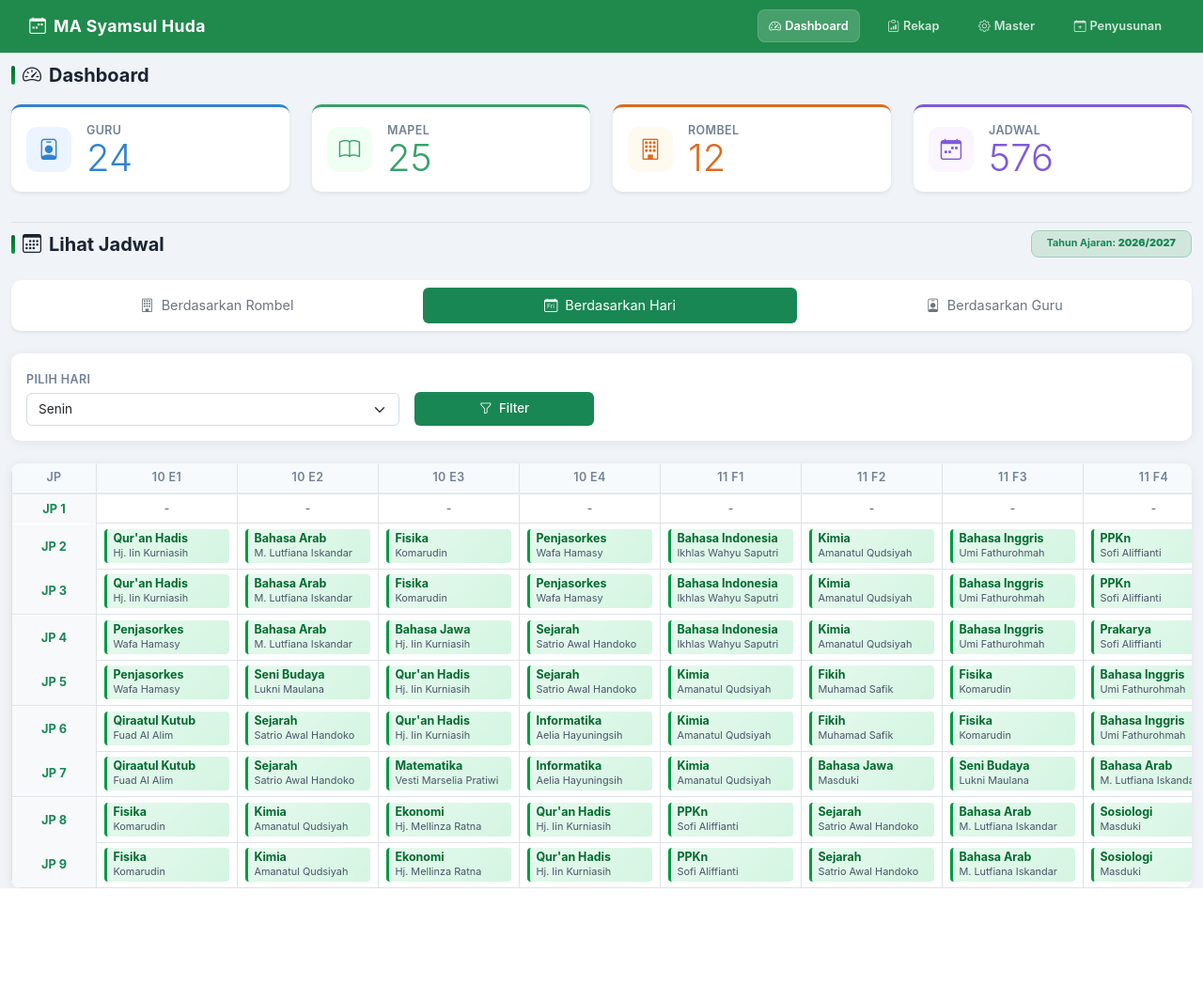
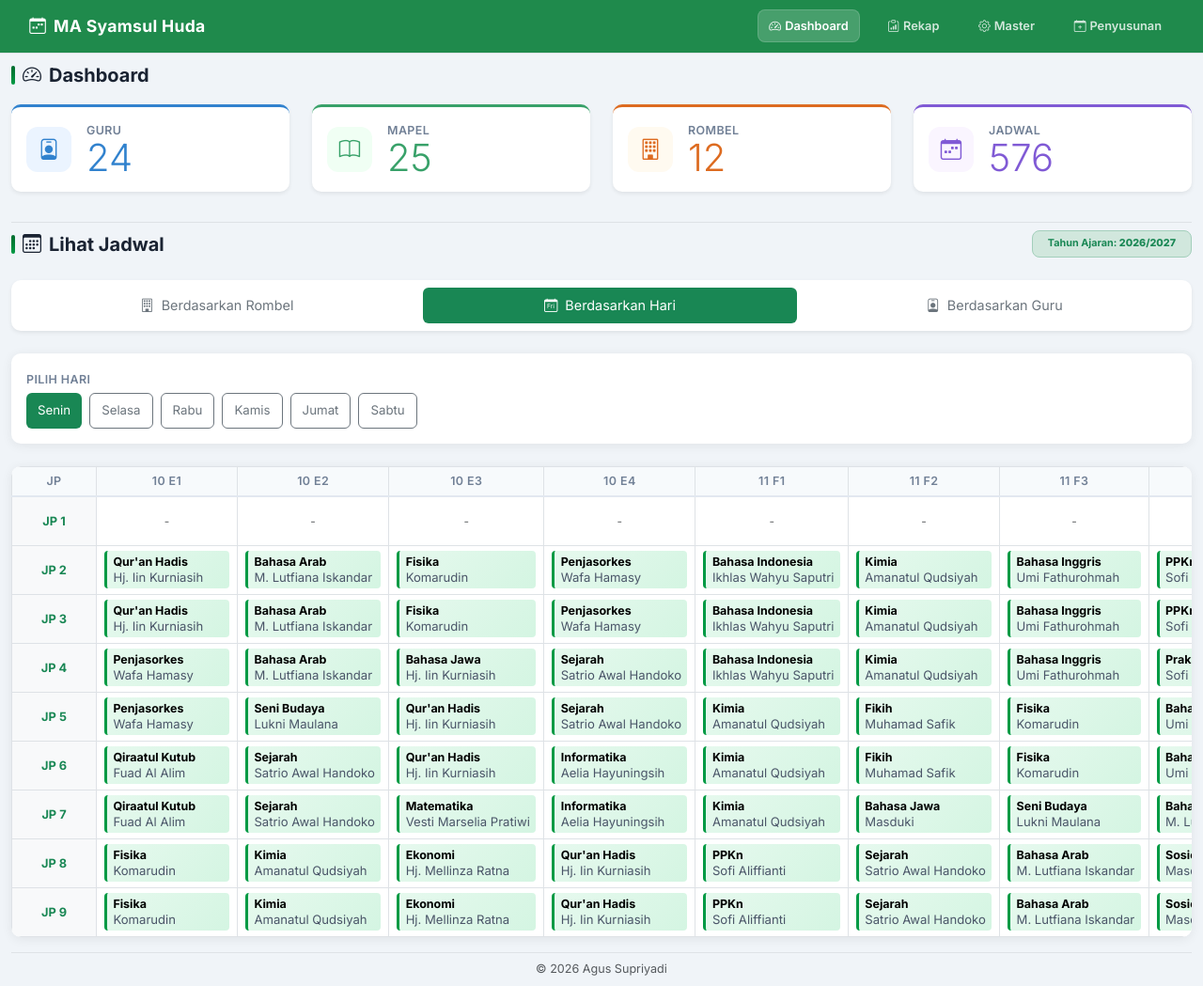
Before and after one commit to agus2s/jadwal-grid, a PHP site: page /index.php?tab=day&day=Senin in a window 1280 px wide. Shown: the whole page at 94% size. Before the commit the page ends 945 px from the top, so only its background shows below. Run offline with PHP 8.4, Linux system fonts and the light colour scheme; data comes from the database, SQL or seed files in the repository; both versions use the stored data as it was after the commit.

Commit message:
Improve schedule UI and day filters
Updated the schedule and dashboard cells to use fixed-height layouts with cleaner text truncation and a more compact, readable card style. The day filter now uses selectable buttons instead of a dropdown, and the app header/footer were refreshed with a custom Inter font and a footer section.

```diff
--- a/assets/css/app.css
+++ b/assets/css/app.css
@@ -7,7 +7,7 @@
 
 body {
     background: #f0f4f8;
-    font-family: -apple-system, BlinkMacSystemFont, "Segoe UI", Roboto, Helvetica, Arial, sans-serif;
+    font-family: 'Inter', -apple-system, BlinkMacSystemFont, "Segoe UI", Roboto, Helvetica, Arial, sans-serif;
     font-size: 0.9rem;
     color: #1a2332;
     padding-top: 0;
@@ -273,10 +273,11 @@ aside .list-group-item.active {
 .schedule-cell {
     min-width: 150px;
     min-height: 52px;
-    height: auto;
-    vertical-align: top;
+    height: 52px;
+    vertical-align: middle;
     padding: .35rem !important;
     transition: background .15s;
+    overflow: hidden;
 }
 
 .schedule-cell:hover {
@@ -285,28 +286,38 @@ aside .list-group-item.active {
 
 .dashboard-cell {
     min-height: 52px;
-    height: auto;
-    vertical-align: top;
+    height: 52px;
+    vertical-align: middle;
+    overflow: hidden;
 }
 
 .cell-entry {
-    display: inline-block;
+    display: flex;
+    flex-direction: column;
+    justify-content: center;
+    gap: .15rem;
     background: linear-gradient(135deg, #e6f9ee, #d4f5e2);
     border-left: 3px solid #009a44;
     border-radius: 4px;
     padding: .2rem .4rem;
     font-size: .78rem;
-    line-height: 1.2;
+    line-height: 1.1;
     width: 100%;
+    height: 100%;
+    overflow: hidden;
 }
 
-.cell-entry strong {
-    color: #006b2e;
+.cell-entry strong,
+.cell-entry small {
     display: block;
+    white-space: nowrap;
+    overflow: hidden;
+    text-overflow: ellipsis;
 }
 
 .cell-entry small {
     color: #4a5568;
+    font-size: .82rem;
 }
 
 /* Day row header colours */
--- a/index.php
+++ b/index.php
@@ -130,15 +130,16 @@ if ($tab === 'rombel' && $selected_class_id) {
                         </select>
                     </div>
                 <?php elseif ($tab === 'day'): ?>
-                    <div class="col-md-4">
+                    <div class="col-md-8">
                         <label class="form-label">Pilih Hari</label>
-                        <select name="day" class="form-select" onchange="this.form.submit()">
+                        <div class="d-flex flex-wrap gap-2">
                             <?php foreach ($days as $d): ?>
-                                <option value="<?= e($d) ?>" <?= $selected_day === $d ? 'selected' : '' ?>>
+                                <button type="submit" name="day" value="<?= e($d) ?>"
+                                        class="btn <?= $selected_day === $d ? 'btn-success' : 'btn-outline-secondary' ?> py-2">
                                     <?= e($d) ?>
-                                </option>
+                                </button>
                             <?php endforeach; ?>
-                        </select>
+                        </div>
                     </div>
                 <?php elseif ($tab === 'teacher'): ?>
                     <div class="col-md-4">
@@ -153,11 +154,13 @@ if ($tab === 'rombel' && $selected_class_id) {
                     </div>
                 <?php endif; ?>
 
-                <div class="col-md-2">
-                    <button type="submit" class="btn btn-success w-100 py-2">
-                        <i class="bi bi-funnel me-1"></i> Filter
-                    </button>
-                </div>
+                <?php if ($tab !== 'day'): ?>
+                    <div class="col-md-2">
+                        <button type="submit" class="btn btn-secondary py-2">
+                            <i class="bi bi-funnel me-1"></i> Filter
+                        </button>
+                    </div>
+                <?php endif; ?>
             </form>
         </div>
     </div>
--- a/templates/footer.php
+++ b/templates/footer.php
@@ -1,4 +1,11 @@
                 </main>
+
+                <footer class="mt-3 py-2 border-top">
+                    <div class="container-fluid text-center text-muted small">
+                        &copy; <?= date('Y') ?> Agus Supriyadi
+                    </div>
+                </footer>
+
         </div>
         <script src="https://cdn.jsdelivr.net/npm/bootstrap@5.3.3/dist/js/bootstrap.bundle.min.js"></script>
     </body>
--- a/templates/header.php
+++ b/templates/header.php
@@ -19,6 +19,9 @@ if ($currentPage === 'index.php') {
         <meta name=viewport content="width=device-width,initial-scale=1">
         <title><?=e($title)?></title>
         <link href="https://cdn.jsdelivr.net/npm/bootstrap@5.3.3/dist/css/bootstrap.min.css" rel=stylesheet>
+        <link rel="preconnect" href="https://fonts.googleapis.com">
+        <link rel="preconnect" href="https://fonts.gstatic.com" crossorigin>
+        <link href="https://fonts.googleapis.com/css2?family=Inter:wght@300;400;600;700;800&display=swap" rel="stylesheet">
         <!-- Bootstrap Icons CDN — digunakan di seluruh halaman aplikasi -->
         <link href="https://cdn.jsdelivr.net/npm/bootstrap-icons@1.11.3/font/bootstrap-icons.min.css" rel=stylesheet>
         <link rel=stylesheet href="assets/css/app.css">
```
Also changed, not shown: database/jadwal.sqlite.
